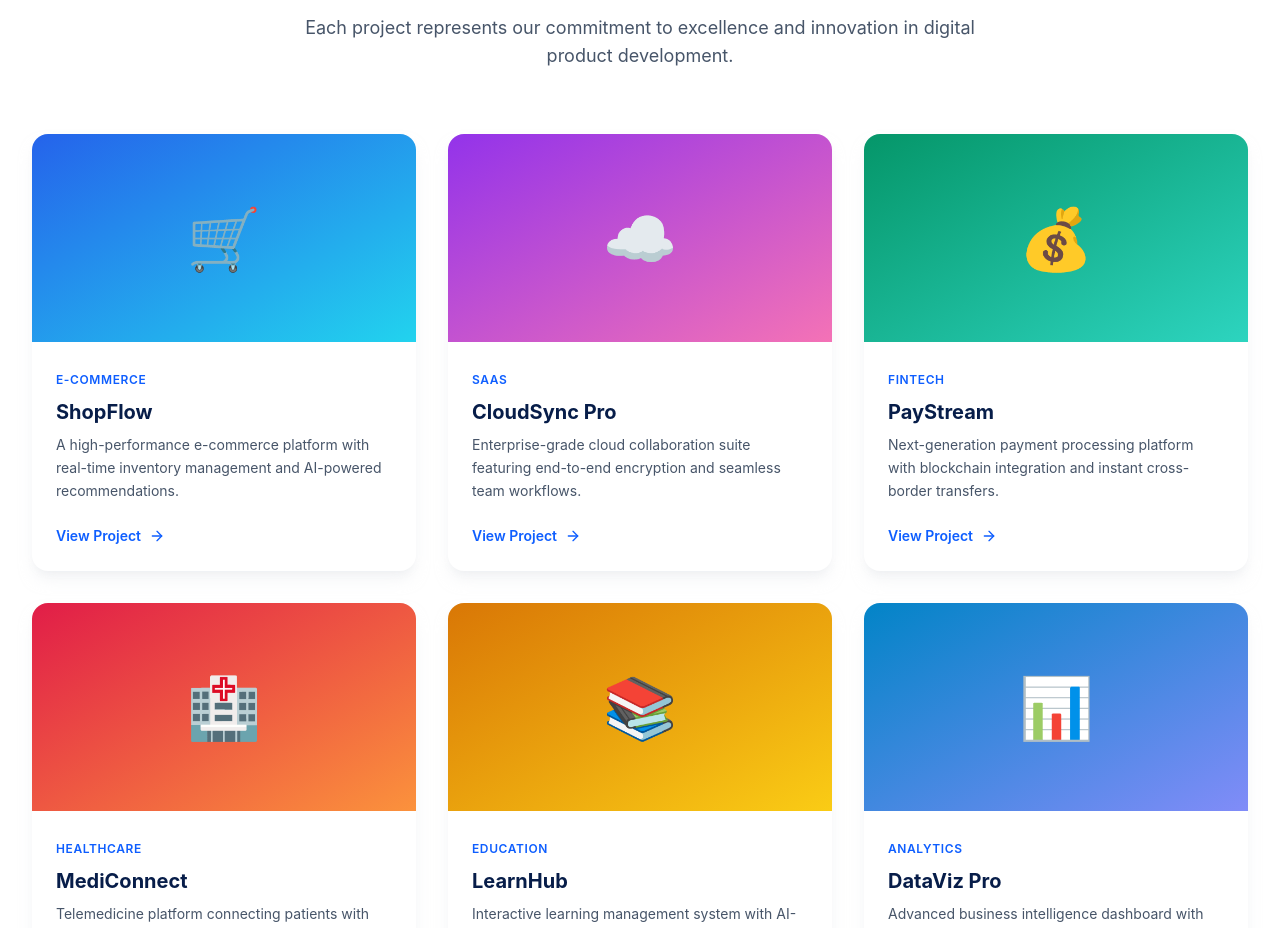
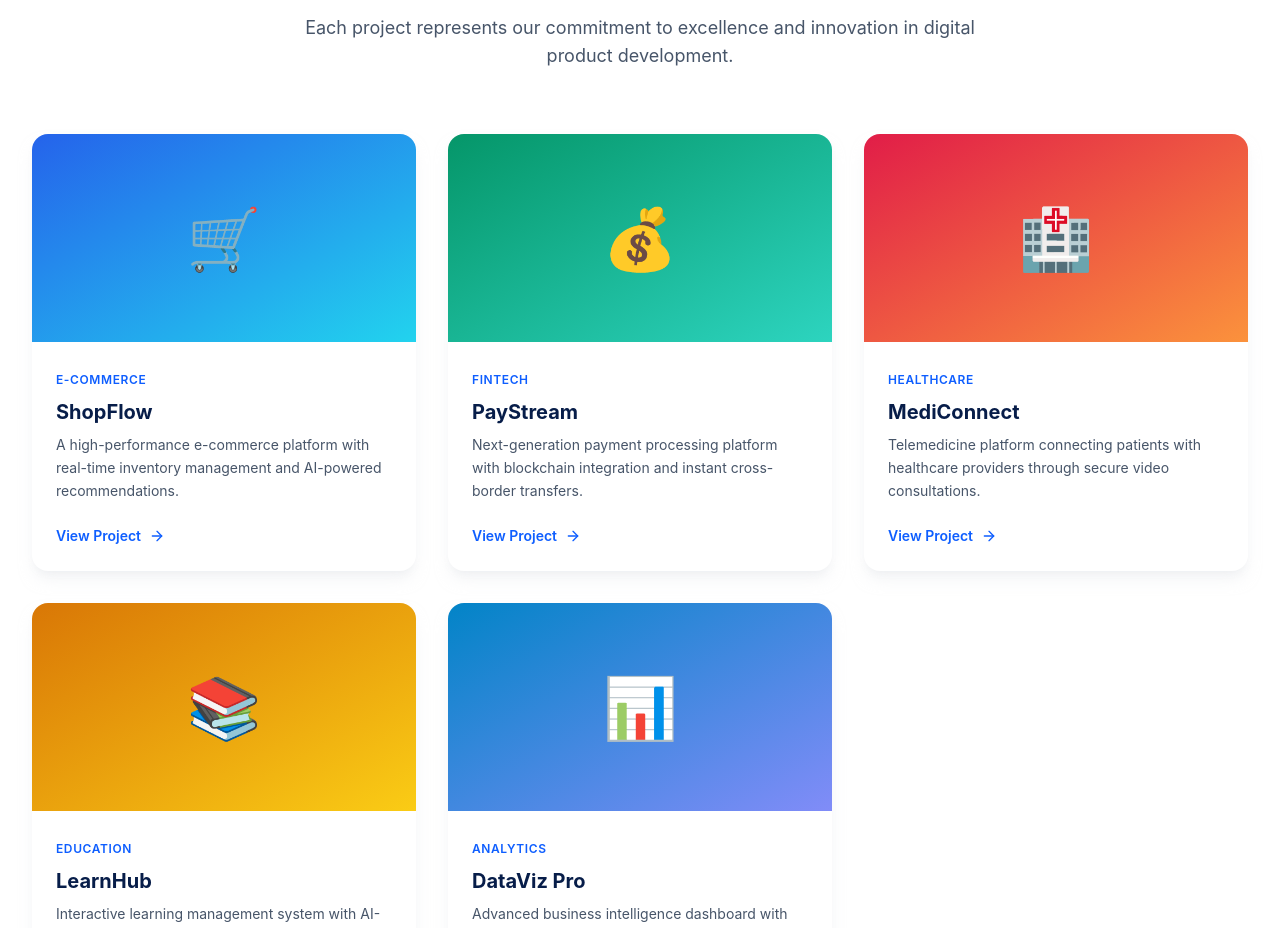
Before and after one commit to harmony4814/nsbtech, a Next.js app: page / in a window 1280 px wide. Shown: the part 4560-5488 px from the top of the page. Built offline with nearby package versions, Linux system fonts and the light colour scheme.

Commit message:
remove CloudSync Pro project card

```diff
--- a/src/components/FeaturedProjects.tsx
+++ b/src/components/FeaturedProjects.tsx
@@ -14,14 +14,7 @@ const projects = [
     emoji: "🛒",
     link: "https://www.pmsoriginal.com",
   },
-  {
-    category: "SaaS",
-    name: "CloudSync Pro",
-    description:
-      "Enterprise-grade cloud collaboration suite featuring end-to-end encryption and seamless team workflows.",
-    gradient: "from-purple-600 to-pink-400",
-    emoji: "☁️",
-  },
+
   {
     category: "Fintech",
     name: "PayStream",
```
